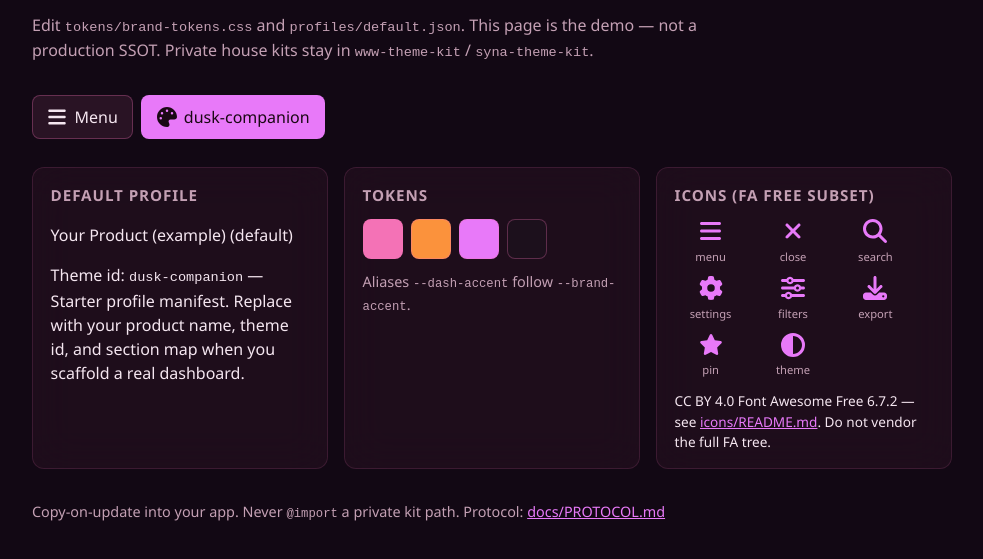
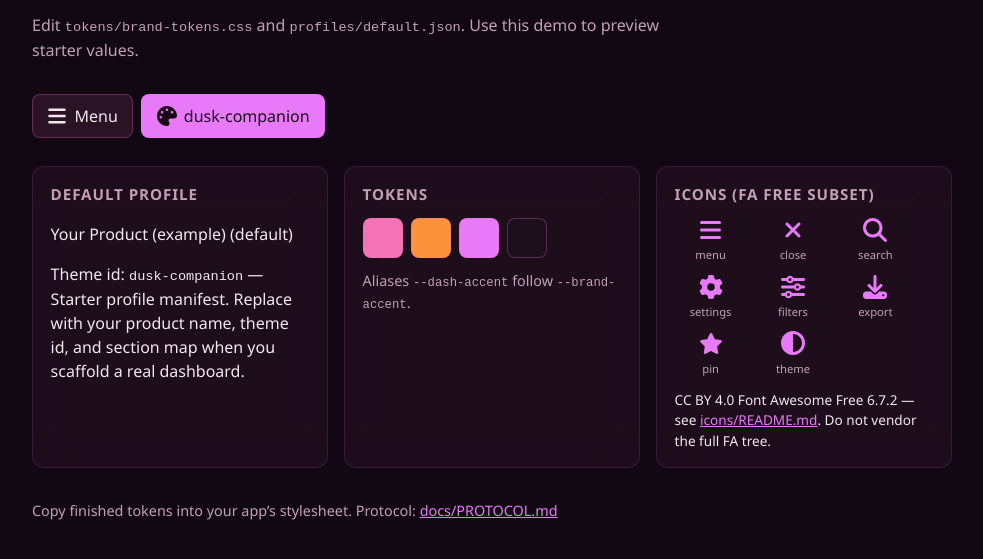
Before and after one commit to jenninexus/theme-designer, a plain HTML site: page preview.html in a window 1280 px wide. Shown: the part 67-626 px from the top of the page, without its empty margins (148-1131 px from the left). Drawn offline with Linux system fonts and the light colour scheme.

Commit message:
Document the public Theme Designer starter and product artwork

```diff
--- a/palettes/example-palettes.json
+++ b/palettes/example-palettes.json
@@ -1,6 +1,6 @@
 {
   "_meta": {
-    "description": "Example palette registry for theme-designer. Author here, then copy-on-update to dashboard/themes/ or a house kit registry.",
+    "description": "Example palette registry for theme-designer. Author here, then copy-on-update to dashboard/themes/ or the consuming project’s theme registry.",
     "version": "1.0.0",
     "schema": {
       "palettes.<id>": {
--- a/preview.html
+++ b/preview.html
@@ -71,7 +71,7 @@
     <header>
       <div>
         <h1>Your brand kit lab</h1>
-        <p class="lede">Edit <code>tokens/brand-tokens.css</code> and <code>profiles/default.json</code>. This page is the demo — not a production SSOT. Private house kits stay in <code>www-theme-kit</code> / <code>syna-theme-kit</code>.</p>
+        <p class="lede">Edit <code>tokens/brand-tokens.css</code> and <code>profiles/default.json</code>. Use this demo to preview starter values.</p>
       </div>
       <div style="display:flex;gap:0.5rem;flex-wrap:wrap">
         <button class="btn" type="button" aria-label="Menu">
@@ -118,7 +118,7 @@
     </div>
 
     <footer>
-      Copy-on-update into your app. Never <code>@import</code> a private kit path.
+      Copy finished tokens into your app’s stylesheet.
       Protocol: <a href="docs/PROTOCOL.md">docs/PROTOCOL.md</a>
     </footer>
   </div>
```
Also changed, not shown: 12 other files.
